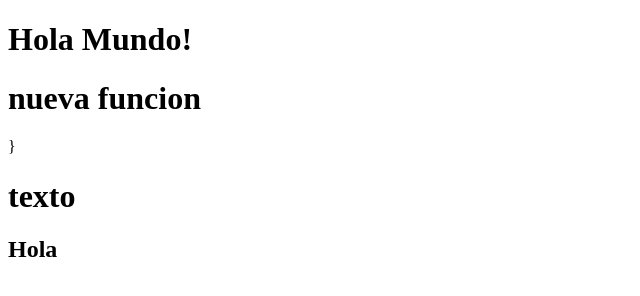
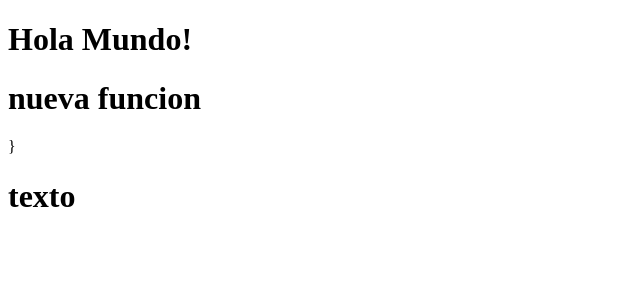
Before and after one commit to hspnet/myrepository, a plain HTML site: page index.html in a window 1280 px wide. Shown: the whole page, without its empty margins (0-640 px from the left). Drawn offline with Linux system fonts and the light colour scheme.

Commit message:
delete lines in index

```diff
--- a/index.html
+++ b/index.html
@@ -10,8 +10,5 @@
   <h1>Hola Mundo!</h1>
   <h1>nueva funcion</h1>}
   <h1>texto </h1>
-
-  <h2>Hola</h2>
-
 </body>
 </html>
```
